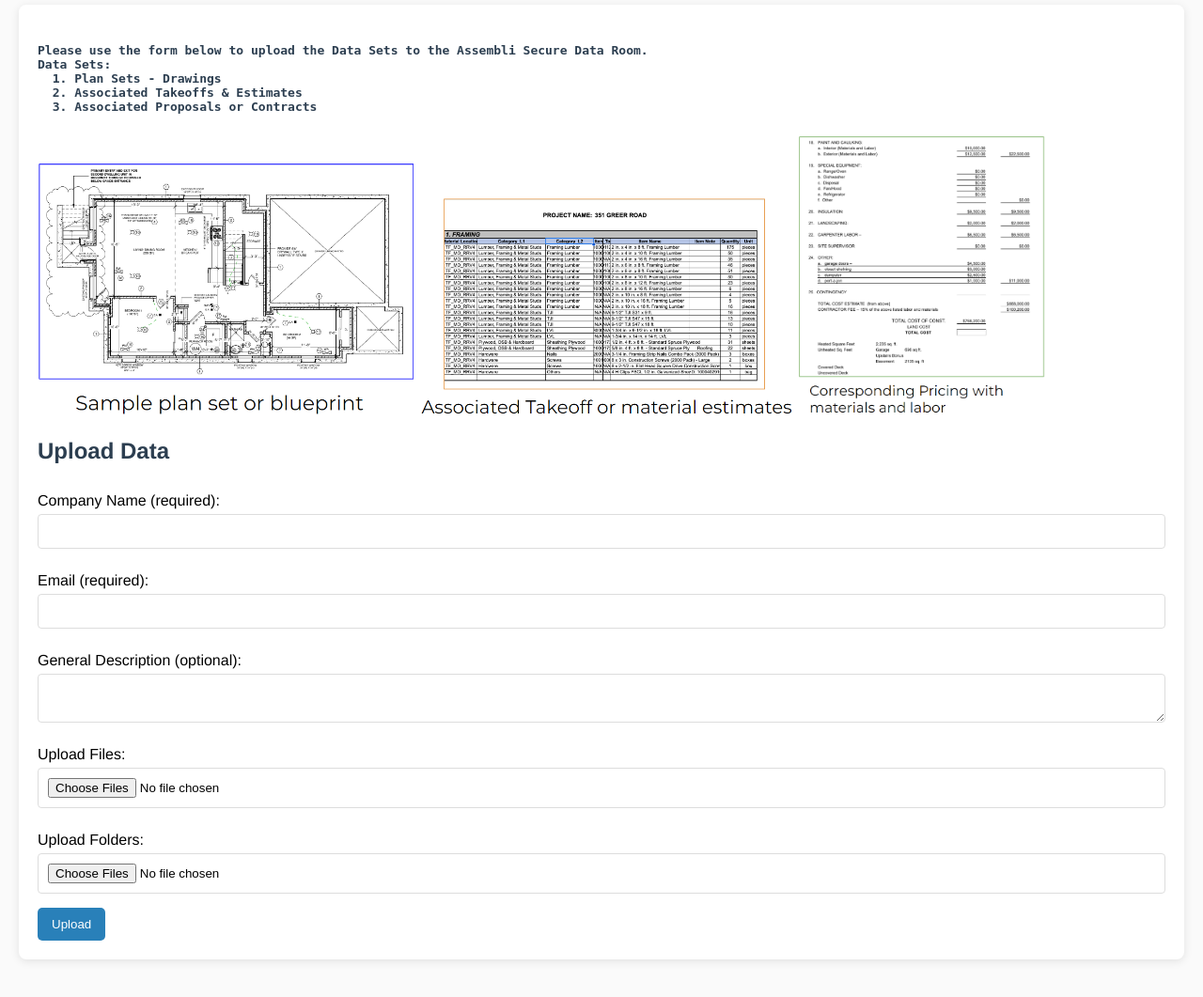
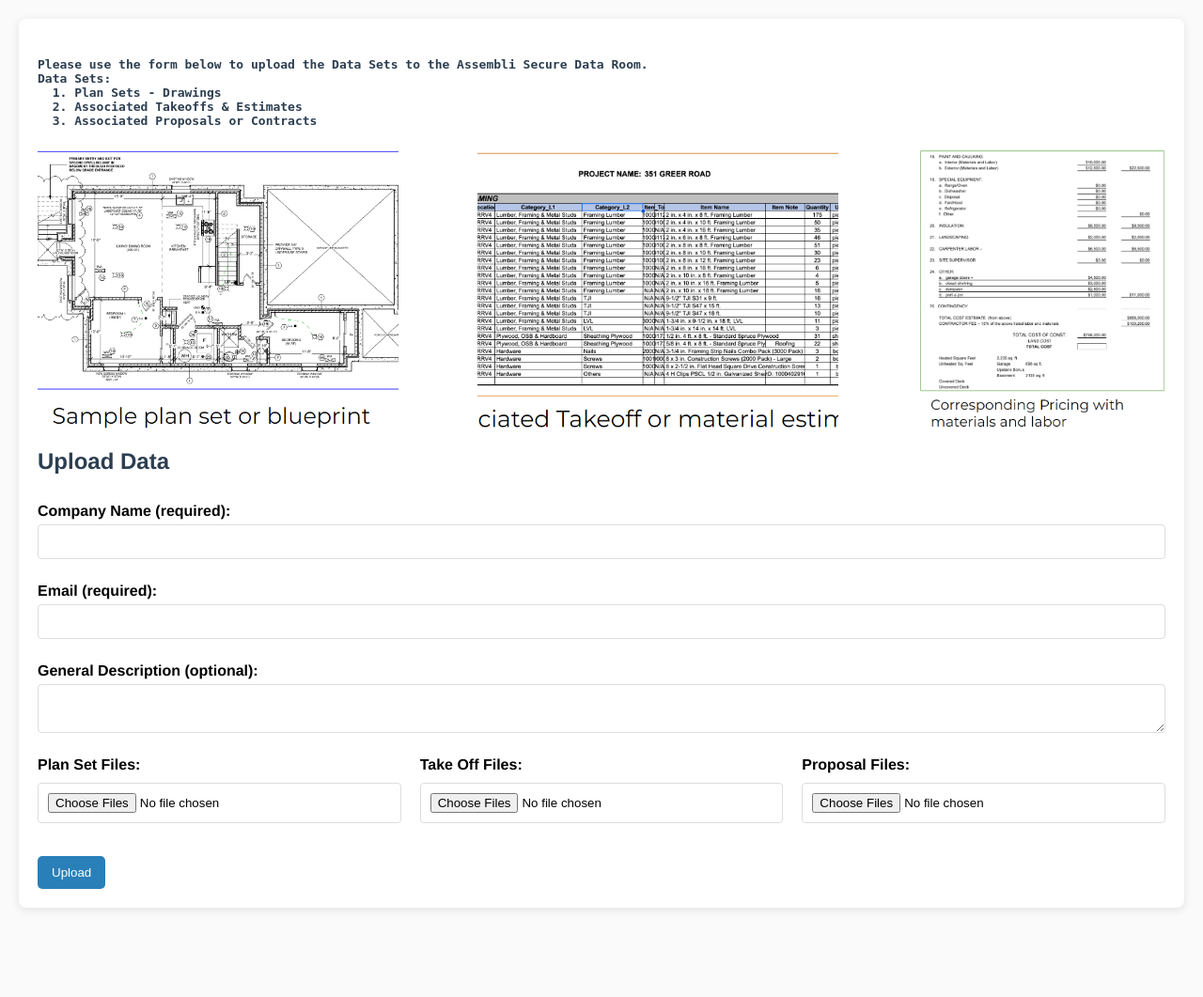
Before and after one commit to anir-assembli/bluepeint_data_upload, a Flask app: page / in a window 1280 px wide. Shown: the part 122-1183 px from the top of the page at 94% size. After the commit the page ends 1090 px from the top, so only its background shows below. Run offline with Flask 3, Linux system fonts and the light colour scheme; parts of the project's set-up code (start-up, migrations or seed data) failed here and were passed over.

Commit message:
Removed folder uploads and added three sets of file uploads

```diff
--- a/data-upload-webapp/main.py
+++ b/data-upload-webapp/main.py
@@ -100,7 +100,7 @@ def generate_signed_urls():
 
         name = sanitize_input(data.get('name'))
         email = sanitize_input(data.get('email'))
-        files = data.get('files')  # List of file paths
+        files = data.get('files')  # List of file paths with categories
 
         if not name or not email or not files:
             return jsonify({'error': 'Invalid input: name, email, or files are missing'}), 400
@@ -109,7 +109,14 @@ def generate_signed_urls():
 
         for file_info in files:
             filename = secure_filename(file_info['name'])
-            relative_path = file_info['relativePath']
+            category = file_info.get('category')
+            relative_path = file_info.get('relativePath')
+
+            if not category or not relative_path:
+                return jsonify({'error': f'Missing category or relativePath for file {filename}'}), 400
+
+            if category not in {'proposal_files', 'plan_set_files', 'take_off_files'}:
+                return jsonify({'error': f'Invalid category {category} for file {filename}'}), 400
 
             if not allowed_file(filename):
                 return jsonify({'error': f'File type not allowed: {filename}'}), 400
--- a/data-upload-webapp/static/css/styles.css
+++ b/data-upload-webapp/static/css/styles.css
@@ -11,7 +11,7 @@ header {
     align-items: center;
     padding: 10px 0;
     border-bottom: 2px solid #ddd;
-    margin-bottom: 5px;
+    margin-bottom: 20px; /* Increased margin for better spacing */
 }
 
 .logo img {
@@ -20,9 +20,16 @@ header {
     margin-right: 20px;
 }
 
+.images-row {
+    display: flex;
+    justify-content: space-between;
+    margin-bottom: 20px;
+}
+
 .data-set-img {
-    max-width: 33.3%;
+    max-width: 32%;
     max-height: 300px;
+    object-fit: cover;
 }
 
 h1, h2, h3, h4, h5 {
@@ -44,6 +51,7 @@ form {
 
 label {
     margin-top: 10px;
+    font-weight: bold;
 }
 
 input[type='text'], input[type='email'], input[type='file'], textarea {
@@ -52,7 +60,8 @@ input[type='text'], input[type='email'], input[type='file'], textarea {
     margin-bottom: 15px;
     border-radius: 4px;
     border: 1px solid #ddd;
-    width: calc(100% - 22px);
+    width: 100%;
+    box-sizing: border-box;
 }
 
 input[type='submit'] {
@@ -86,3 +95,35 @@ input[type='submit']:hover {
     font-size: 14px;
     color: #2c3e50;
 }
+
+/* New styles for file upload row */
+.file-upload-row {
+    display: flex;
+    justify-content: space-between;
+    gap: 20px; /* Space between each upload section */
+    margin-bottom: 20px;
+    flex-wrap: wrap; /* Allow wrapping on smaller screens */
+}
+
+.file-upload-section {
+    flex: 1; /* Allow each section to take equal space */
+    min-width: 200px; /* Prevents sections from becoming too narrow */
+}
+
+.file-upload-section label {
+    display: block;
+    margin-bottom: 5px;
+    font-weight: bold;
+}
+
+/* Responsive adjustments */
+@media (max-width: 768px) {
+    .file-upload-row {
+        flex-direction: column;
+    }
+
+    .data-set-img {
+        max-width: 100%;
+        margin-bottom: 10px;
+    }
+}
--- a/data-upload-webapp/templates/index.html
+++ b/data-upload-webapp/templates/index.html
@@ -5,7 +5,6 @@
     <title>Data Upload Webapp</title>
     <link rel="stylesheet" href="{{ url_for('static', filename='css/styles.css') }}">
     <meta name="csrf-token" content="{{ csrf_token() }}">
-
 </head>
 <body>
 
@@ -25,9 +24,11 @@ Data Sets:
   3. Associated Proposals or Contracts</pre>
         </h4>
 
+        <div class="images-row">
             <img class="data-set-img" src="{{ url_for('static', filename='sample-plan-set.png') }}" alt="Sample Plan Set">
             <img class="data-set-img" src="{{ url_for('static', filename='takeoff-estimates.png') }}" alt="Takeoff Estimates">
             <img class="data-set-img" src="{{ url_for('static', filename='pricing-material-labor.png') }}" alt="Pricing Material Labor">
+        </div>
 
         <h2>Upload Data</h2>
 
@@ -49,13 +50,22 @@ Data Sets:
             <label for="description">General Description (optional):</label>
             <textarea id="description" name="description"></textarea>
 
-            <!-- Separate file input for individual files -->
-            <label for="fileInput">Upload Files:</label>
-            <input type="file" id="fileInput" name="files" multiple>
+            <!-- Single Row for Three File Uploads -->
+            <div class="file-upload-row">
+                <div class="file-upload-section">
+                    <label for="planSetFiles">Plan Set Files:</label>
+                    <input type="file" id="planSetFiles" name="planSetFiles" multiple>
+                </div>
 
-            <!-- Separate file input for folders -->
-            <label for="folderInput">Upload Folders:</label>
-            <input type="file" id="folderInput" name="folders" multiple webkitdirectory directory>
+                <div class="file-upload-section">
+                    <label for="takeOffFiles">Take Off Files:</label>
+                    <input type="file" id="takeOffFiles" name="takeOffFiles" multiple>
+                </div>
+                <div class="file-upload-section">
+                  <label for="proposalFiles">Proposal Files:</label>
+                  <input type="file" id="proposalFiles" name="proposalFiles" multiple>
+              </div>
+          </div>
 
             <input type="submit" value="Upload">
         </form>
@@ -69,8 +79,9 @@ Data Sets:
           const nameInput = document.getElementById('name');
           const emailInput = document.getElementById('email');
           const descriptionInput = document.getElementById('description');
-          const fileInput = document.getElementById('fileInput');
-          const folderInput = document.getElementById('folderInput');
+          const proposalFilesInput = document.getElementById('proposalFiles');
+          const planSetFilesInput = document.getElementById('planSetFiles');
+          const takeOffFilesInput = document.getElementById('takeOffFiles');
           const progressContainer = document.getElementById('progressContainer');
           const uploadProgress = document.getElementById('uploadProgress');
           const progressText = document.getElementById('progressText');
@@ -96,35 +107,49 @@ Data Sets:
               const name = nameInput.value.trim();
               const email = emailInput.value.trim();
               const description = descriptionInput.value.trim();
-              const files = fileInput.files;
-              const folders = folderInput.files;
+
+              // Collect files from each category
+              const proposalFiles = proposalFilesInput.files;
+              const planSetFiles = planSetFilesInput.files;
+              const takeOffFiles = takeOffFilesInput.files;
 
               // Validate inputs
-              if (!name || !email || (files.length === 0 && folders.length === 0)) {
-                  alert('Name, Email, and at least one file or folder are required.');
+              const totalFiles = proposalFiles.length + planSetFiles.length + takeOffFiles.length;
+              if (!name || !email || totalFiles === 0) {
+                  alert('Name, Email, and at least one file are required.');
                   return;
               }
 
-              // Prepare file data with relative paths
+              // Prepare file data with category information
               const fileData = [];
 
-              // Handle individual files
-              for (let i = 0; i < files.length; i++) {
-                  const file = files[i];
+              // Handle Proposal Files
+              for (let i = 0; i < proposalFiles.length; i++) {
+                  const file = proposalFiles[i];
                   fileData.push({
                       name: file.name,
-                      relativePath: file.name  // No folder structure
+                      category: 'proposal_files',
+                      relativePath: `proposal_files/${file.name}`
                   });
               }
 
-              // Handle folder files
-              for (let i = 0; i < folders.length; i++) {
-                  const file = folders[i];
-                  // webkitRelativePath provides the folder structure
-                  const relativePath = file.webkitRelativePath || file.name;
+              // Handle Plan Set Files
+              for (let i = 0; i < planSetFiles.length; i++) {
+                  const file = planSetFiles[i];
                   fileData.push({
                       name: file.name,
-                      relativePath: relativePath
+                      category: 'plan_set_files',
+                      relativePath: `plan_set_files/${file.name}`
+                  });
+              }
+
+              // Handle Take Off Files
+              for (let i = 0; i < takeOffFiles.length; i++) {
+                  const file = takeOffFiles[i];
+                  fileData.push({
+                      name: file.name,
+                      category: 'take_off_files',
+                      relativePath: `take_off_files/${file.name}`
                   });
               }
 
@@ -173,8 +198,22 @@ Data Sets:
 
                   // Upload files directly to GCS using the signed URLs
                   for (let i = 0; i < fileData.length; i++) {
-                      const file = (i < files.length) ? files[i] : folders[i - files.length];
-                      const relativePath = fileData[i].relativePath;
+                      const fileEntry = fileData[i];
+                      let file;
+                      let categoryPath;
+
+                      if (fileEntry.category === 'proposal_files') {
+                          file = proposalFiles[i];
+                          categoryPath = 'proposal_files';
+                      } else if (fileEntry.category === 'plan_set_files') {
+                          file = planSetFiles[i - proposalFiles.length];
+                          categoryPath = 'plan_set_files';
+                      } else if (fileEntry.category === 'take_off_files') {
+                          file = takeOffFiles[i - proposalFiles.length - planSetFiles.length];
+                          categoryPath = 'take_off_files';
+                      }
+
+                      const relativePath = fileEntry.relativePath;
                       const url = signedUrls[relativePath];
 
                       if (!url) {
@@ -208,7 +247,7 @@ Data Sets:
                   // sessionStorage.removeItem('formData');
 
                   progressText.textContent = 'Upload complete!';
-                  alert('Files and folders uploaded successfully.');
+                  alert('Files uploaded successfully.');
 
                   // Optionally, reset the form
                   form.reset();
```
Lines whose indentation alone changed are shown as unchanged.
